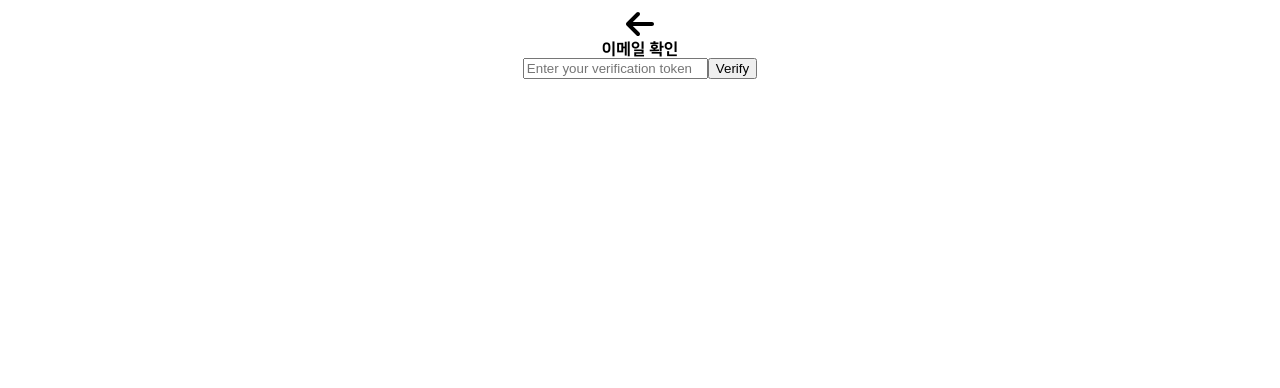
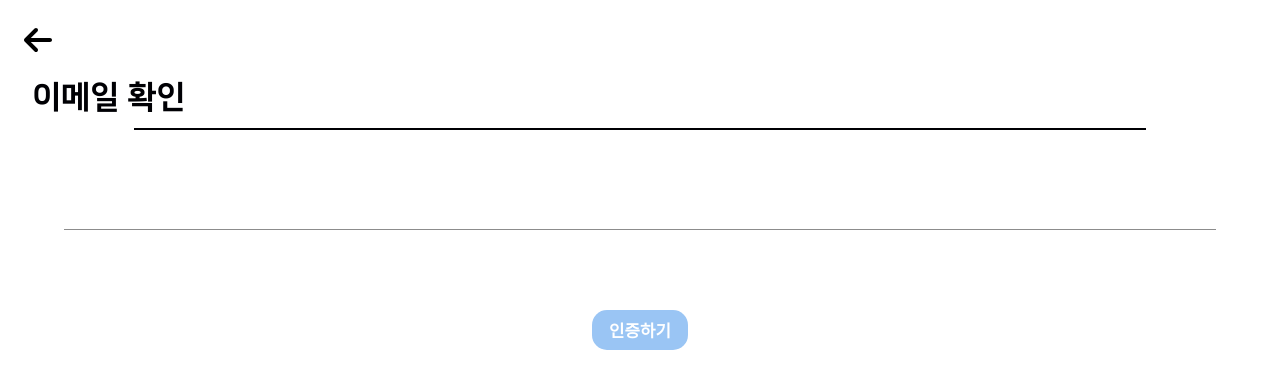
Before and after one commit to ChoiJu34/Waffle, a React (Create React App) app in the folder waffle/reactfrontend/: page /user/verify-email in a window 1280 px wide. Shown: the top 388 px of the page. Built offline with nearby package versions, Linux system fonts and the light colour scheme.

Commit message:
Feat: 이메일 인증 성공 시 인증 버튼 없어지고 체크로 표시

```diff
--- a/waffle/reactfrontend/src/components/Signup/Signup.jsx
+++ b/waffle/reactfrontend/src/components/Signup/Signup.jsx
@@ -26,6 +26,7 @@ const Signup = () => {
   const nameFromPrevious = location.state?.name || '';
   const birthdayFromPrevious = location.state?.birthday || '';
   const telFromPrevious = location.state?.tel || '';
+  const isVerified = location.state?.isVerified || false;
 
   const [formData, setFormData] = useState({
     email: emailFromPrevious,
@@ -439,7 +440,11 @@ const handleChange = (e) => {
         <div className={`signup-email ${isEmailFocused ? 'focus' : ''} ${isEmailComplete ? 'complete' : ''}`}>
           <label id="signup-label">이메일</label>
           <input type="text" id="signup-input" ref={inputEmailRef} onFocus={handleEmailFocus} onBlur={handleEmailBlur} onChange={functionSetEmail} placeholder={showEmailPlaceholder ? "ex) nutella@waffle.com" : ""} inputmode="email" value={formData.email} name="email"/>
+          {isVerified ? (
+          <FontAwesomeIcon className="signup-correct" icon={faCheck} color="#9AC5F4" />
+          ) : (
           <button className="signup-emailverify" disabled={!isEmail} onClick={handleEmailVerification}>인증</button>
+          )}
         </div>
 
         <div className={`signup-password ${isPasswordFocused ? 'focus' : ''} ${isPasswordComplete ? 'complete' : ''}`}>
@@ -473,7 +478,7 @@ const handleChange = (e) => {
         </div>
 
         <div className="signup-button-container">
-          <SignupButton type="submit" className="signup-button" disabled={!(isEmail && isName && isBirthdate && isPassword && isPasswordVerify && isTel)} onClick={handleSubmit}>가입하기</SignupButton>
+          <SignupButton type="submit" className="signup-button" disabled={!(isVerified && isName && isBirthdate && isPassword && isPasswordVerify && isTel)} onClick={handleSubmit}>가입하기</SignupButton>
         </div>
       </form>
 
--- a/waffle/reactfrontend/src/components/Signup/VerifyEmail.jsx
+++ b/waffle/reactfrontend/src/components/Signup/VerifyEmail.jsx
@@ -1,5 +1,5 @@
 import { useNavigate, useLocation } from 'react-router-dom';
-import React, { useState } from 'react'
+import React, { useState, useRef } from 'react'
 import axios from 'axios'
 import styled from 'styled-components'
 import { FontAwesomeIcon } from '@fortawesome/react-fontawesome';
@@ -27,7 +27,7 @@ const VerifyEmail = () => {
       const response = await axios.post('/user/verify-token', { token: token });
       console.log(response.data)
       if (response.data.validation === "true") {
-        navigate('/user/sign-up', { state: { email: emailFromState, name: nameFromState, birthday: birthdayFromState, tel: telFromState } });
+        navigate('/user/sign-up', { state: { email: emailFromState, name: nameFromState, birthday: birthdayFromState, tel: telFromState, isVerified: true } });
       } else {
         alert('인증 토큰이 일치하지 않습니다');
       }
@@ -36,24 +36,105 @@ const VerifyEmail = () => {
     }
   };
 
+    // 이메일 입력 칸 애니메이션
+    const [isTokenFocused, setIsTokenFocused] = useState(false);
+    const [isTokenComplete, setIsTokenComplete] = useState(false);
+    const inputTokenRef = useRef(null);
+
+    const handleTokenFocus = () => {
+      setIsTokenFocused(true);
+    };
+
+    const handleTokenBlur = (event) => {
+      setIsTokenFocused(false);
+      if (event.target.value === "") {
+        setIsTokenComplete(false);
+      } else {
+        setIsTokenComplete(true);
+      }
+    };
+
   return (
     <VerifyEmailWrapper>
       <div className="verify-email-header"><FontAwesomeIcon icon={faArrowLeft} color="black" size="2x" onClick={handleGoBack}/></div>
       <div className="verify-email-title">이메일 확인</div>
       <div className="verify-email-title-underline"></div>
-          <input
-              type="text"
-              value={token}
-              onChange={(e) => setToken(e.target.value)}
-              placeholder="Enter your verification token"
-          />
-          <button onClick={handleSubmit}>Verify</button>
+
+      <div className={`verify-email-token-input ${isTokenFocused ? 'focus' : ''} ${isTokenComplete ? 'complete' : ''}`} id="token-container">
+        <input type="text" id="token-input" ref={inputTokenRef} onFocus={handleTokenFocus} onBlur={handleTokenBlur} onChange={(e) => {setToken(e.target.value)}}/>
+      </div>
+      <button className="verify-email-token-submit" onClick={handleSubmit}>인증하기</button>
       </VerifyEmailWrapper>
   );
 }
 
 const VerifyEmailWrapper = styled.div`
+  min-height: 100vh;
 
+  .verify-email-header {
+    display: flex;
+    margin: 3vh 2vh;
+  }
+
+  .verify-email-title {
+    font-size: 4vh;
+    margin-top: 3vh;
+    margin-left: 3vh;
+    text-align: left;
+    color: #000004;
+  }
+
+  .verify-email-title-underline {
+    height: 0.3vh;
+    width: 80%;
+    margin: 1.5vh auto;
+    background-color: #000004;
+  }
+
+  .verify-email-token-input {
+    padding: 2vh 7vh;
+    margin-top: 6vh;
+    margin-bottom: 6vh;
+  }
+
+  .verify-email-token-input > input {
+    display: block;
+	    width: 100%;
+	    color: #909090;
+	    border:0;
+	    border-bottom: 1px solid #8c8c8c;
+	    background-color: transparent;
+	    box-sizing: border-box;
+	    border-radius: 0;
+	    padding: 0;
+	    height: 36px;
+	    line-height: 1.33;
+	    font-size: 18px;
+	    font-family: inherit;
+	    vertical-align: baseline;
+	    -webkit-appearance: none;
+	    overflow: visible;
+	    margin:0;
+  }
+
+  .verify-email-token-input > input:focus{
+      outline:0;
+      border-color:#76A8DE;
+      border-width: 2px;
+      color:#76A8DE;
+  }
+
+  .verify-email-token-submit {
+      width: 12vh;
+      height: 5vh;
+      border-radius: 15px;
+      border: none;
+      background-color: #9AC5F4;
+      color: white;
+      font-weight: 800;
+      font-size: 2.1vh;
+      margin-top: 2vh;
+    }
 `
 
 export default VerifyEmail
```
